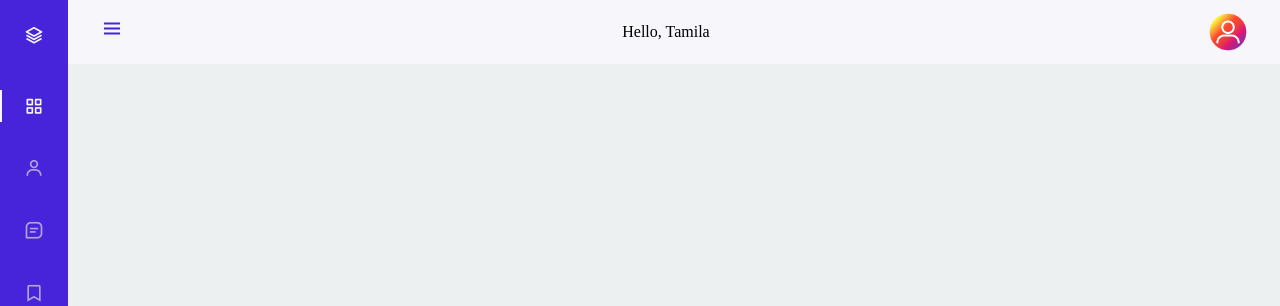
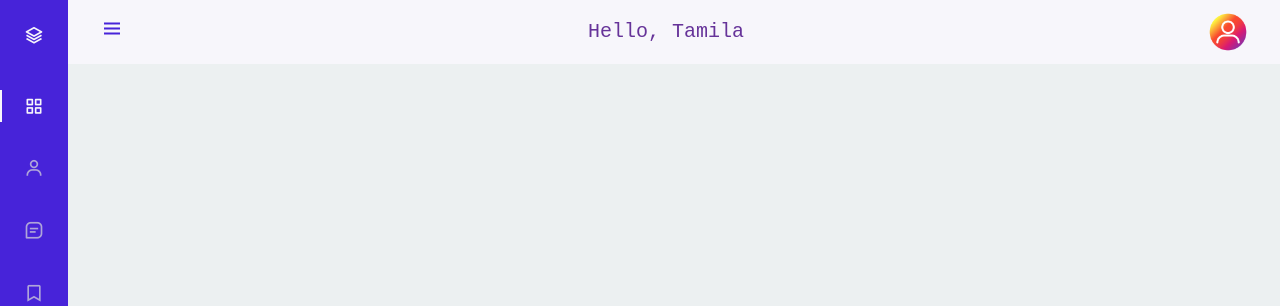
Before and after one commit to JAGAGANESH/TCE, a PHP site: page /LabourLists.html in a window 1280 px wide. Shown: the top 306 px of the page. Run offline with PHP 8.4, Linux system fonts and the light colour scheme; some libraries are stand-ins or nearby versions.

Commit message:
Update SideBar.css

```diff
--- a/TCE/LMCS/css/SideBar.css
+++ b/TCE/LMCS/css/SideBar.css
@@ -143,3 +143,9 @@ a {
         padding-left: calc(var(--nav-width) + 188px)
     }
 }
+.welcome {
+  font-size: 20px;
+  font-style: bold, italic;
+  font-family: 'Courier New', Courier, monospace;
+  color: rebeccapurple;
+}
```
